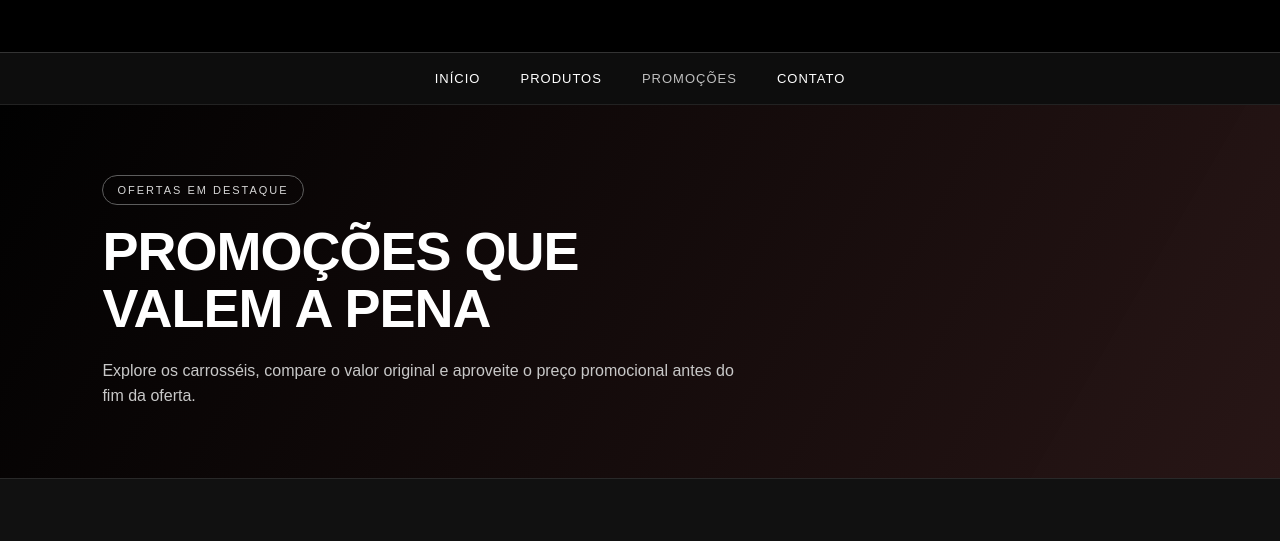
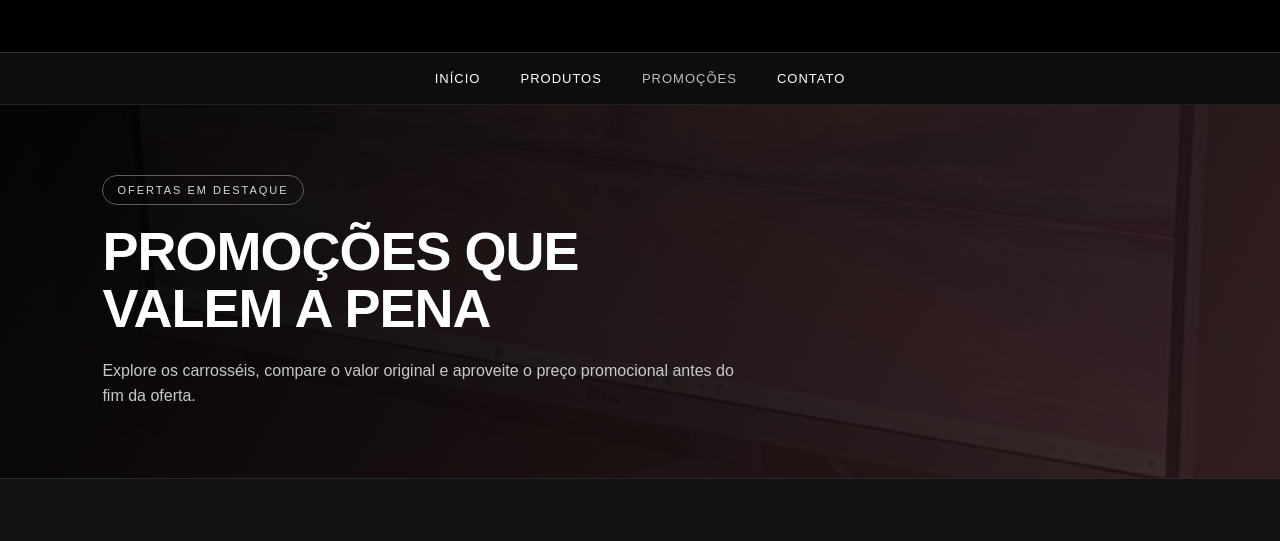
Before and after one commit to Prof-Davi-Git/Site_Casatech, a plain HTML site: page Página de Promoções/promocoes.html in a window 1280 px wide. Shown: the part 234-775 px from the top of the page. Drawn offline with Linux system fonts and the light colour scheme.

Commit message:
Atualiza banner CasaTech

```diff
--- a/Página de Promoções/promocoes.css
+++ b/Página de Promoções/promocoes.css
@@ -91,7 +91,7 @@ header input {
     justify-content: center;
     background:
         linear-gradient(120deg, rgba(0,0,0,0.96), rgba(42,22,22,0.90)),
-        url("../Imagens/banner.png") center/cover;
+        url("../imagens/setup-monitor-branco.jpg") center/cover;
     border-bottom: 1px solid #292929;
 }
 
```
